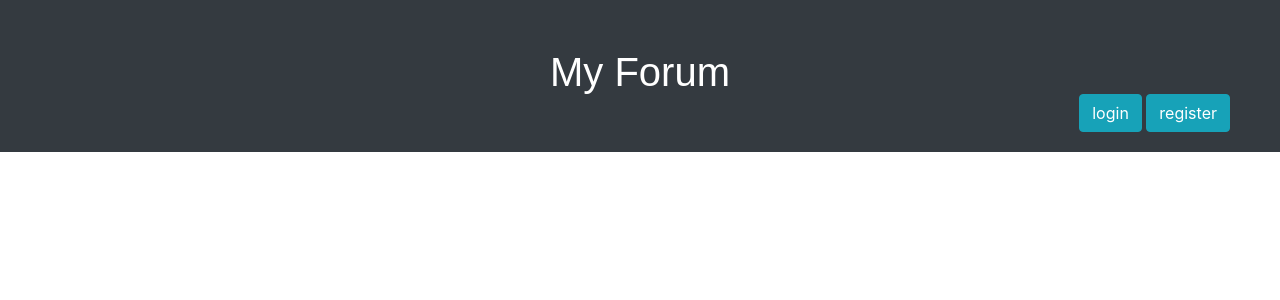
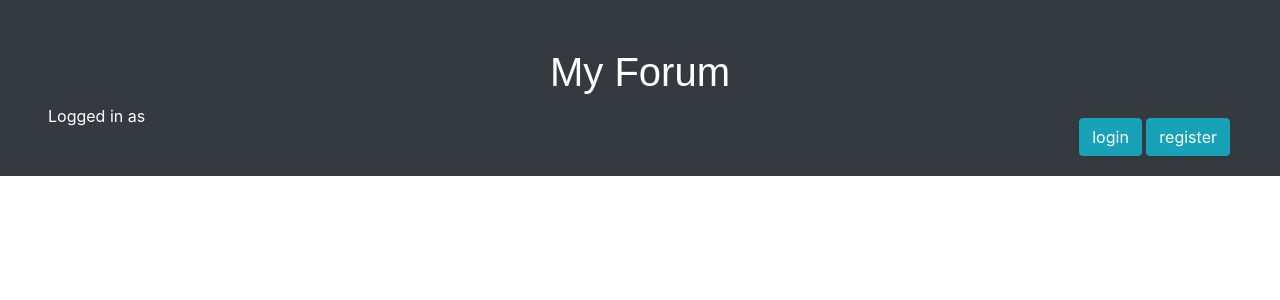
Before and after one commit to ravinduf/Forum, a Django app: page / in a window 1280 px wide. Shown: the top 300 px of the page. Run offline with Django 3.2, Linux system fonts and the light colour scheme; data that the repository does not hold is empty; some libraries are stand-ins or nearby versions; some web fonts are replaced.

Commit message:
logged in user's name is displayed

```diff
--- a/forum/templates/forum/base.html
+++ b/forum/templates/forum/base.html
@@ -13,6 +13,7 @@
 <Body>
     <div class="container-fluid p-5 bg-dark text-white" id="header">
     <h1>My Forum</h1>
+    <span class ="username">Logged in as {{request.user.username}}</span>
     <span class="ask_question_span">
     {% if user.is_authenticated == False %}
         <a href="{% url 'login' %}"><button class="btn btn-info">login</button></a>
```
